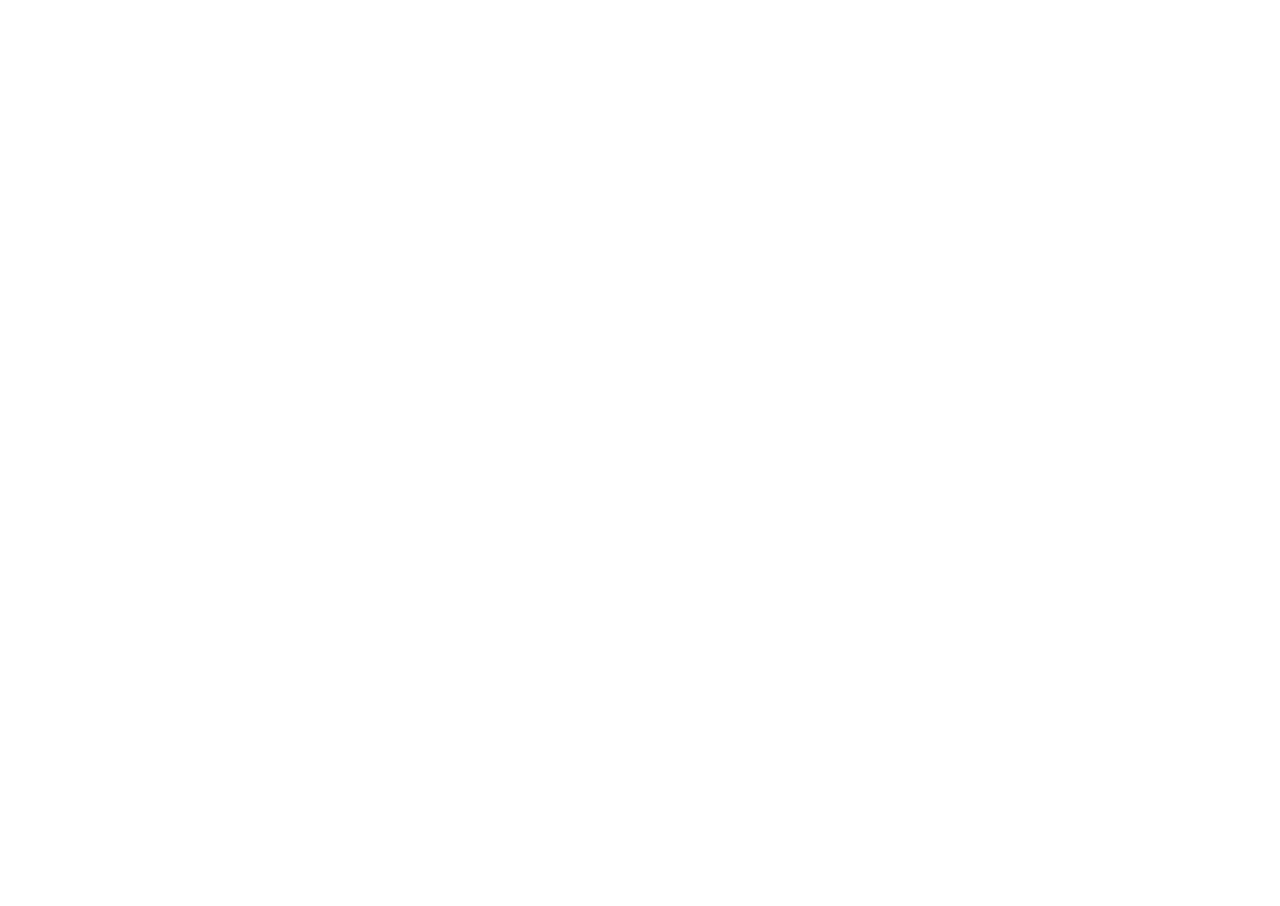
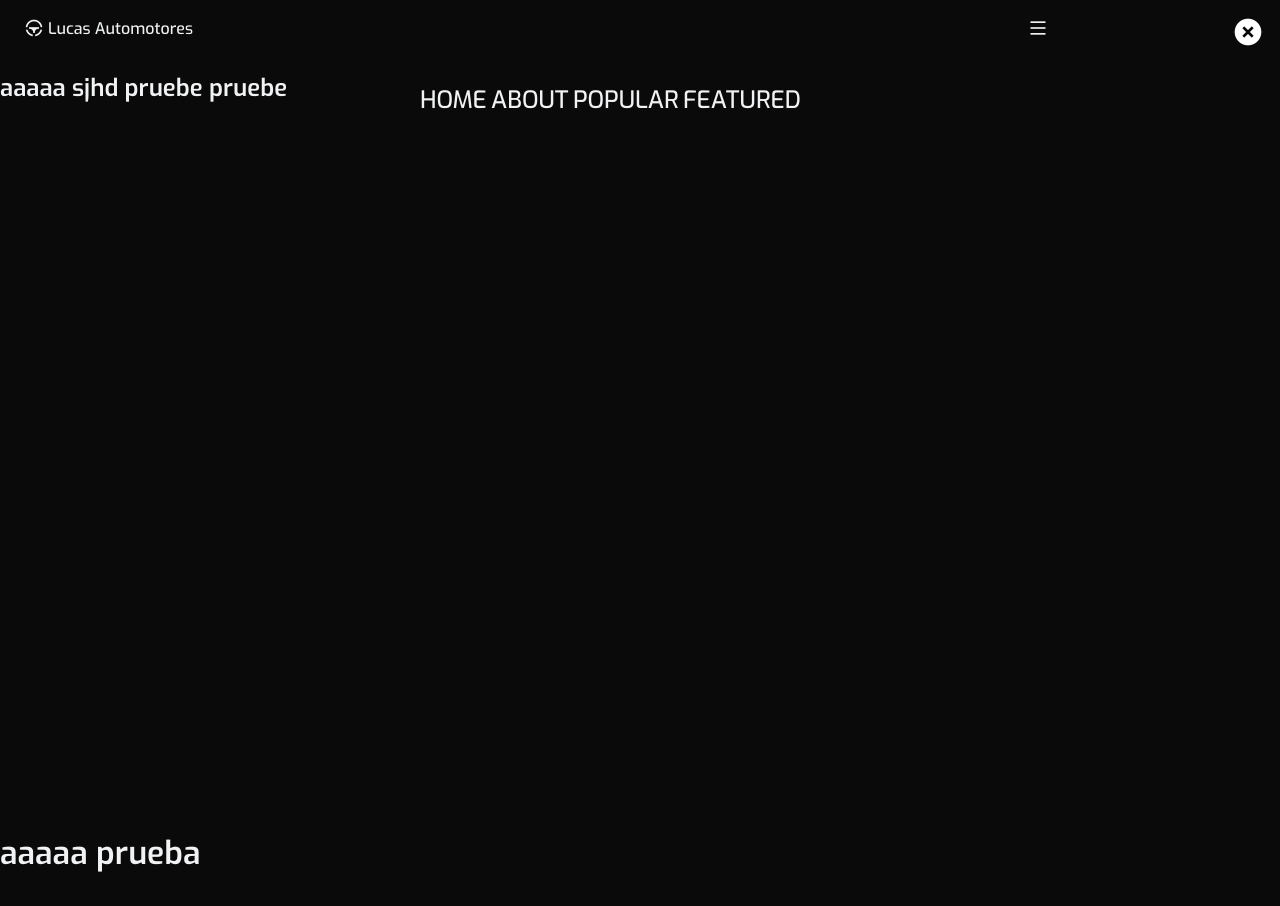
Before and after one commit to alialucas7/dealership-website, a plain HTML site: page index.html in a window 1280 px wide. Before the commit the page ends 800 px from the top, so only its background shows below. Drawn offline with nearby package versions, Linux system fonts and the light colour scheme.

Commit message:
creacion del logo y navbar con css

```diff
--- a/assets/css/styles.css
+++ b/assets/css/styles.css
@@ -1,5 +1,6 @@
 /*=============== GOOGLE FONTS ===============*/
-@import url("https://fonts.googleapis.com/css2?family=Exo:wght@400;500;600&display=swap");
+/*@import url("https://fonts.googleapis.com/css2?family=Exo:wght@400;500;600&display=swap");*/
+@import url('https://fonts.googleapis.com/css2?family=Exo:wght@400;500;600&display=swap');
 
 /*=============== VARIABLES CSS ===============*/
 :root {
@@ -109,6 +110,92 @@ img {
 }
 
 /*=============== HEADER & NAV ===============*/
+.header{
+  width: 100%;
+  background-color: transparent;
+  position: fixed;
+  top: 0;
+  left: 0;
+  z-index: var(--z-fixed);
+}
+
+.nav{
+  height: var(--header-height);
+  display: flex;
+  justify-content: space-between;
+  align-items: center;
+
+}
+
+.nav__logo,
+.nav__toggle{
+  color: var(--title-color);
+  display: inline-flex;
+}
+
+.nav__logo{
+  align-items: center;
+  column-gap: .25rem;
+  font-weight: var(--font-medium);
+  transition: .3s;
+}
+
+.nav__logo i{
+  font-size: 1.25rem;
+}
+
+.nav__logo:hover{
+  color: var(--first-color);
+}
+
+.nav__toggle{
+  font-size: 1.25rem;
+  cursor: pointer;
+}
+
+@media screen and (max-width: 767px){
+  .nav__menu{
+    position: fixed;
+    background-color: hsla(0, 0%, 100%, .1);
+    top: 0;
+    right: -100%;
+    width: 100%;
+    height: 100%;
+    backdrop-filter: blur(96px);
+    transition: .3s;
+  }
+}
+
+.nav__list{
+  display: flex;
+  flex-direction: column;
+  text-align: center;
+  row-gap: 3rem;
+  padding-top: 9rem;
+
+}
+
+.nav__link{
+  text-transform: uppercase;
+  color: var(--title-color);
+  font-size: var(--h2-font-size);
+  font-weight: var(--font-medium);
+  transition: .3s;
+}
+
+.nav__link:hover{
+  color: var(--first-color);
+
+}
+
+.nav__close{
+  font-size: 2rem;
+  color: var(--white-color);
+  position: absolute;
+  top: 1rem;
+  right: 1rem;
+  cursor: pointer;
+}
 
 
 /* Show menu */
--- a/index.html
+++ b/index.html
@@ -5,30 +5,53 @@
         <meta name="viewport" content="width=device-width, initial-scale=1.0">
 
         <!--=============== FAVICON ===============-->
-        <link rel="shortcut icon" href="" type="image/x-icon">
+        <link rel="shortcut icon" href="assets/img/favicon.png" type="image/x-icon">
 
         <!--=============== REMIX ICONS ===============-->
-
+        <link href="https://cdn.jsdelivr.net/npm/remixicon@2.5.0/fonts/remixicon.css" rel="stylesheet">
 
         <!--=============== SWIPER CSS ===============-->
         <link rel="stylesheet" href="">
 
         <!--=============== CSS ===============-->
-        <link rel="stylesheet" href="">
+        <link rel="stylesheet" href="assets/css/styles.css">
 
-        <title>Responsive car website - Bedimcode</title>
+        <title>dealership</title>
     </head>
     <body>
         <!--==================== HEADER ====================-->
         <header class="header" id="header">
+            <nav class="nav container">
+                <a href="#" class="nav__logo" >
+                    <i class="ri-steering-fill"></i>
+                    Lucas Automotores
+                </a>
+                <div class="nav__menu" id="nav-menu">
+                    <ul class="nav__list">
+                        <li class="nav__item">
+                            <a href="#home" class="nav__link">Home</a>
+                            <a href="#about" class="nav__link">About</a>
+                            <a href="#popular" class="nav__link">Popular</a>
+                            <a href="#featured" class="nav__link">Featured</a>
+                        </li>
+                    </ul>
+                    <div class="nav__close" id="nav-close">
+                        <i class="ri-close-circle-fill"></i>
+                    </div>
 
+                </div>
+                <!-- togle buttom-->
+                <div class="nav__toggle" id="nav-toggle">
+                    <i class="ri-menu-line"></i>
+                </div>
+            </nav>
         </header>
 
         <!--==================== MAIN ====================-->
         <main class="main">
             <!--==================== HOME ====================-->
             <section class="home section" id="home">
-
+                <h1>aaaaa sjhd pruebe pruebe</h1>
             </section>
 
             <!--==================== ABOUT ====================-->
@@ -64,7 +87,7 @@
 
         <!--==================== FOOTER ====================-->
         <footer class="footer section">
-
+            <h1>aaaaa prueba</h1>
         </footer>
 
 
@@ -81,6 +104,6 @@
         <script src=""></script>
 
         <!--=============== MAIN JS ===============-->
-        <script src=""></script>
+        <script src="assets/js/main.js"></script>
     </body>
 </html>
```
